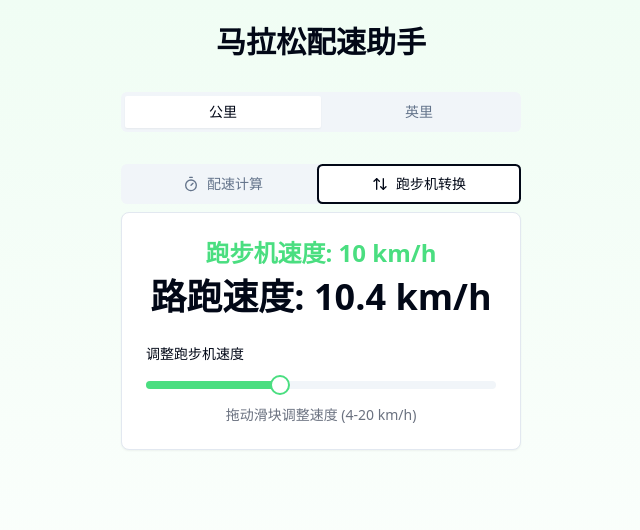
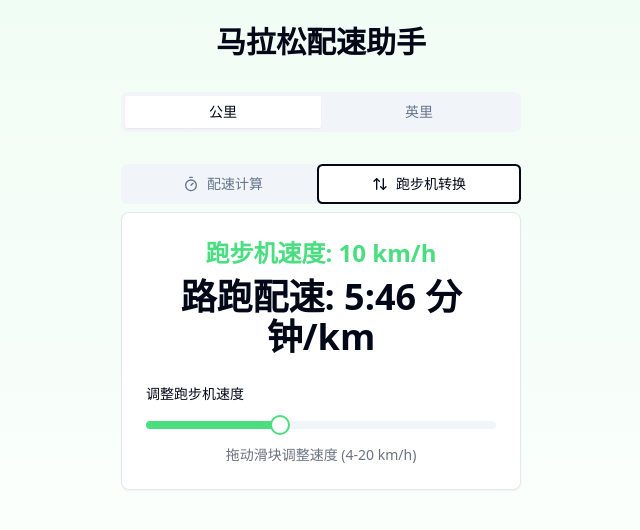
Before and after one commit to zijianwang90/marathon-speed-helper, a React (Vite) app: page / in a window 1280 px wide. Both pictures are taken after a click on the tab "跑步机转换". Shown: the top 530 px of the page, without its empty margins (319-959 px from the left). Built offline with nearby package versions, Linux system fonts and the light colour scheme.

Commit message:
Refactor treadmill pace calculation
Improve the accuracy of treadmill pace conversion by directly calculating the road pace in minutes per kilometer or mile without approximation.

```diff
--- a/src/components/PaceCalculator.tsx
+++ b/src/components/PaceCalculator.tsx
@@ -33,8 +33,12 @@ const PaceCalculator = () => {
     return calculatePace(totalMinutes, distance);
   };
 
-  const calculateRoadSpeed = (treadmillSpeed: number) => {
-    return (treadmillSpeed * 1.04).toFixed(1);
+  const calculateRoadPace = (speedKmh: number) => {
+    const actualSpeed = speedKmh * 1.04; // 考虑跑步机到路跑的转换
+    const minutesPerUnit = 60 / actualSpeed; // 每单位距离所需分钟数
+    const minutes = Math.floor(minutesPerUnit);
+    const seconds = Math.round((minutesPerUnit - minutes) * 60);
+    return `${minutes}:${seconds.toString().padStart(2, '0')}`;
   };
 
   return (
@@ -97,7 +101,7 @@ const PaceCalculator = () => {
                   跑步机速度: {treadmillSpeed} {unit}/h
                 </div>
                 <div className="text-4xl font-bold">
-                  路跑速度: {calculateRoadSpeed(treadmillSpeed)} {unit}/h
+                  路跑配速: {calculateRoadPace(treadmillSpeed)} 分钟/{unit}
                 </div>
               </div>
 
```
